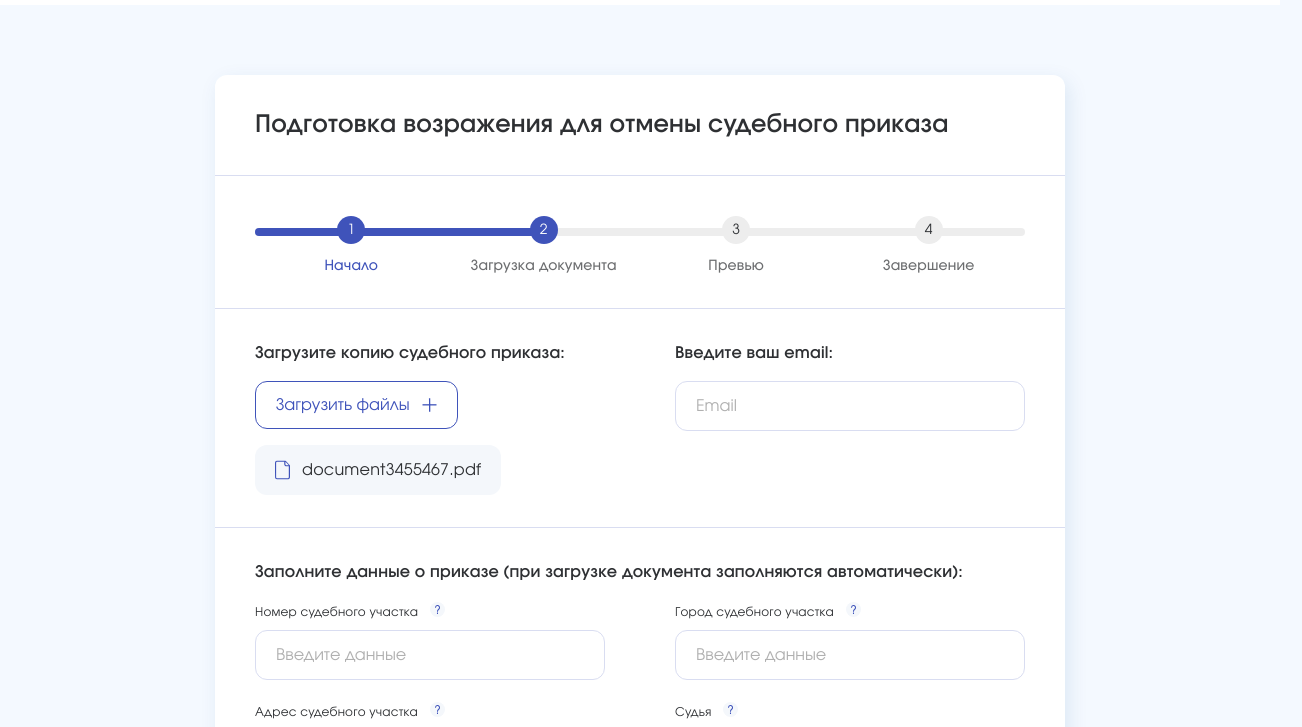
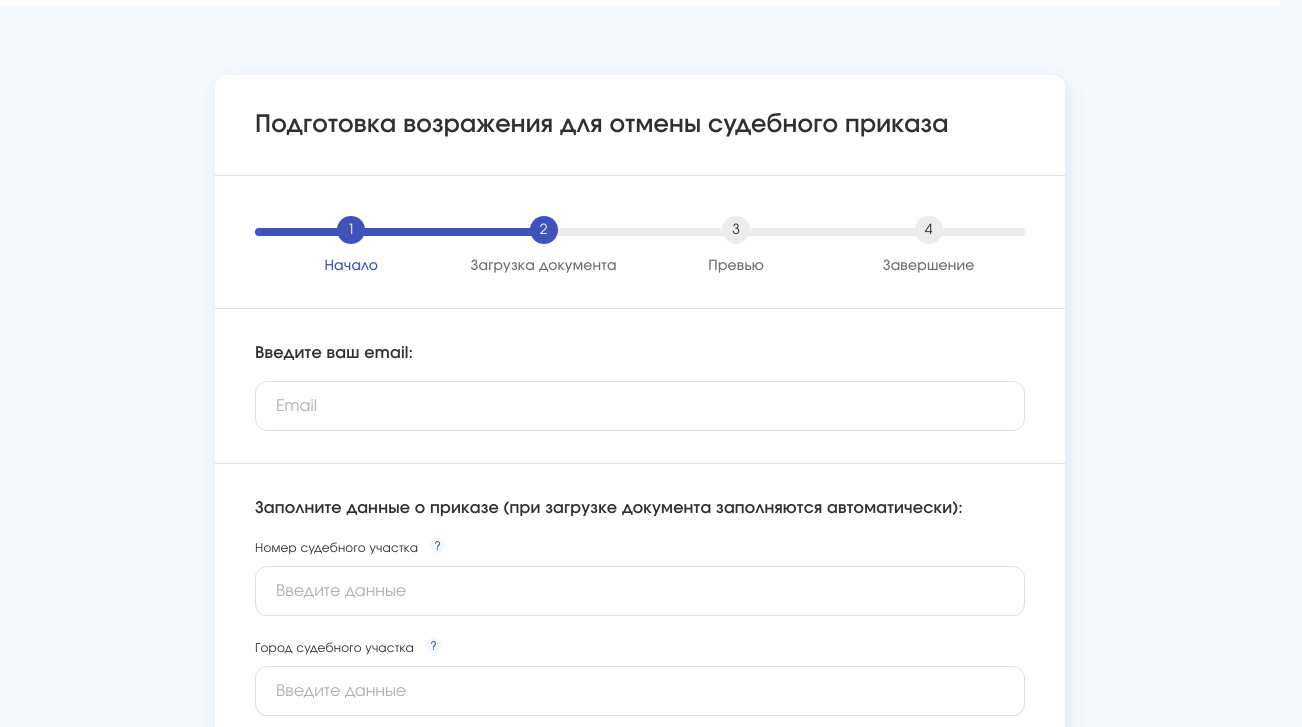
Before and after one commit to aliszhuravl/inargument, a plain HTML site: page src/otmena_2.html in a window 1280 px wide. Shown: the part 67-794 px from the top of the page, 1302 px wide, since content can reach past the window. Drawn offline with nearby package versions, Linux system fonts and the light colour scheme; files that its build step writes are made by us from their sources.

Commit message:
инпуты 100

```diff
--- a/src/otmena_2.html
+++ b/src/otmena_2.html
@@ -49,18 +49,18 @@
                         </div>
                         <div class="enter_box__body">
                             <div class="enter_box__body_container">
-                                <div class="left">
-                                    <div class="upload_container">
-                                        <p class="semibold">Загрузите копию судебного приказа:</p>
-                                        <button class="btn btn_simple btn_img">Загрузить файлы <img src="img/add.svg" alt=""></button>
-                                        <div class="added_files">
-                                            <div class="added_files__item">
-                                                <img src="img/doc.svg" alt="">
-                                                <p class="uploaded_filename">document3455467.pdf</p>
-                                            </div>
-                                        </div>
-                                    </div>
-                                </div>
+<!--                                <div class="left">-->
+<!--                                    <div class="upload_container">-->
+<!--                                        <p class="semibold">Загрузите копию судебного приказа:</p>-->
+<!--                                        <button class="btn btn_simple btn_img">Загрузить файлы <img src="img/add.svg" alt=""></button>-->
+<!--                                        <div class="added_files">-->
+<!--                                            <div class="added_files__item">-->
+<!--                                                <img src="img/doc.svg" alt="">-->
+<!--                                                <p class="uploaded_filename">document3455467.pdf</p>-->
+<!--                                            </div>-->
+<!--                                        </div>-->
+<!--                                    </div>-->
+<!--                                </div>-->
                                 <div class="right">
                                     <div class="big_form">
                                         <p class="semibold">Введите ваш email:</p>
@@ -72,6 +72,7 @@
                         <div class="enter_box__body bigform_container">
                             <p class="semibold form_title">Заполните данные о приказе (при загрузке документа заполняются автоматически):</p>
                             <div class="enter_box__body_container">
+
                                 <div class="left">
                                     <div class="form_box">
                                         <div class="form_box__container">
--- a/src/sass/blocks/_process.scss
+++ b/src/sass/blocks/_process.scss
@@ -69,6 +69,14 @@
               }
             }
         }
+    }
+}
+
+.enter_box__body_container {
+  flex-direction: column;
+    .left, .right {
+      margin-right: 0;
+      width: 100%;
     }
 }
 
```
Also changed, not shown: src/otmena_1.html (+1 -1 lines), web/otmena_1.html (+1 -1 lines), web/otmena_2.html (+13 -12 lines), web/css/main.css, 1 other file.
